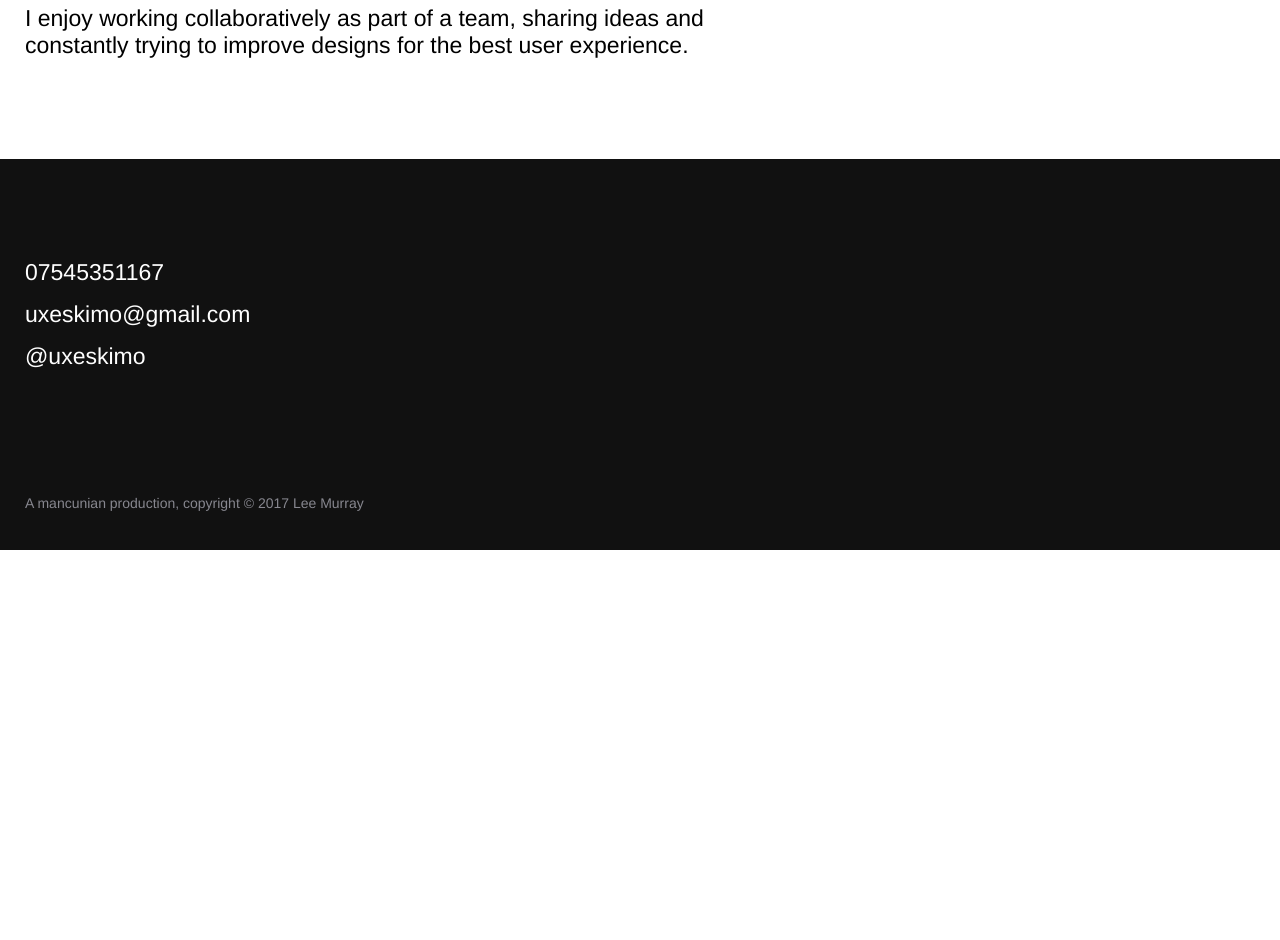
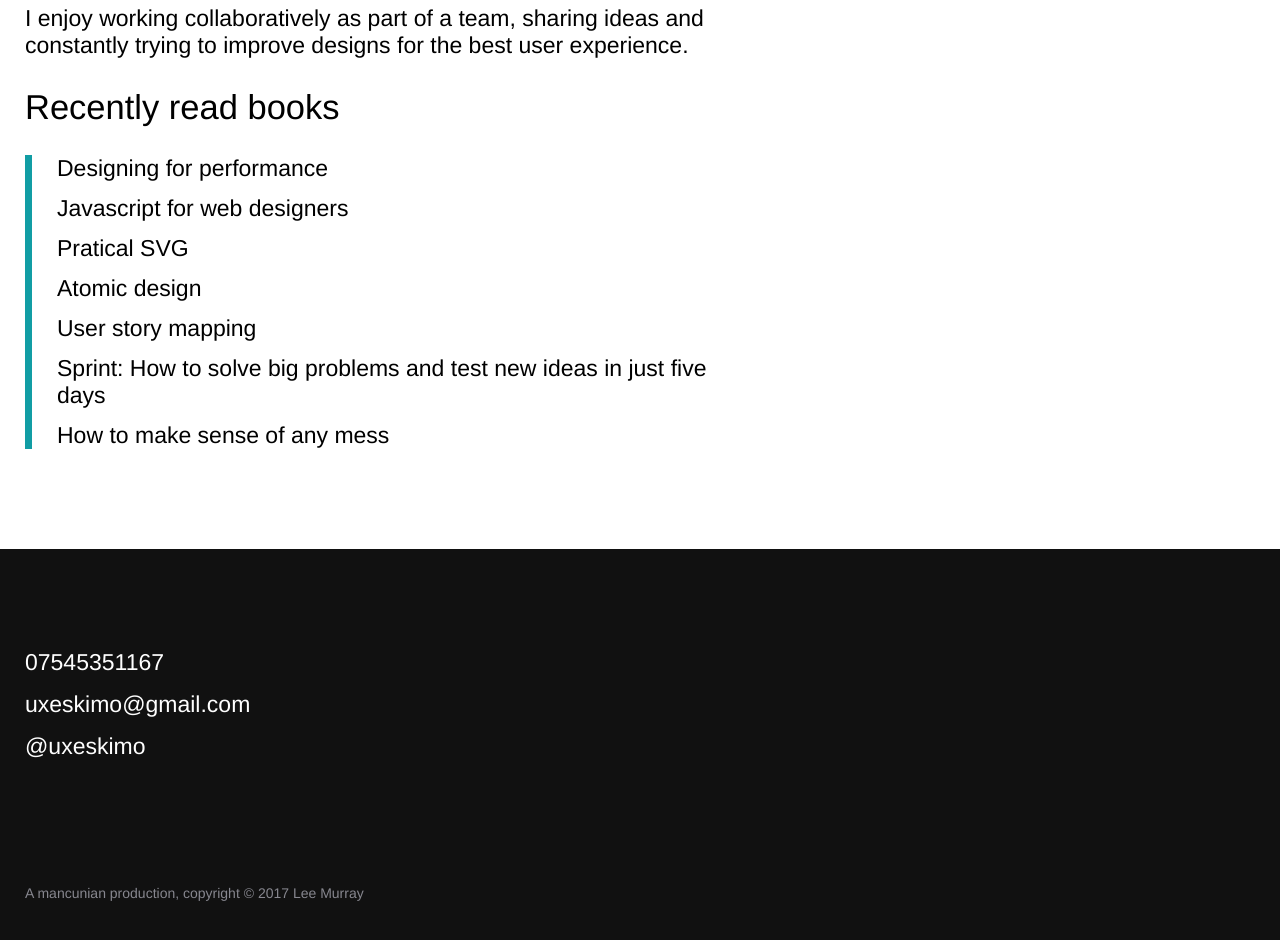
Before and after one commit to uxeskimo/uxeskimo, a Jekyll site: the page built from about.md, in a window 1280 px wide. Shown: the part 1449-2389 px from the top of the page. Built offline with Jekyll 4.4.1, drawn with Linux system fonts in a browser that asks for light colours; before the commit the page ends 1999 px from its top, so only the background shows below that.

Commit message:
Added highligh ul and recent books

```diff
--- a/_dev/src/sass/main.scss
+++ b/_dev/src/sass/main.scss
@@ -42,6 +42,18 @@ body, html {
 img {
   max-width: 100%;
   height: auto;
+}
+.highlight {
+  border-left: 7px solid #119DA4;
+  padding-left: 25px;
+  list-style: none;
+  font-weight: 400;
+  li {
+      padding-bottom: 13px;
+      &:last-of-type {
+        padding-bottom: 0;
+      }
+  }
 }
 
 /* Changing Susy default global settings */
--- a/_dev/src/sass/partials/_home.scss
+++ b/_dev/src/sass/partials/_home.scss
@@ -24,7 +24,7 @@
   .home {
     .intro {
           h1 {
-              font-size: 25px;
+              font-size: 31px;
                 margin-top: 25px;
                @include breakpoint($surf-tide) {
                  font-size: 48px;
--- a/_posts/2016-07-17-responsive-checkout-shortlisted.markdown
+++ b/_posts/2016-07-17-responsive-checkout-shortlisted.markdown
@@ -45,7 +45,7 @@ So it's nice and I feel proud that I contributed to the checkout that has been s
 
 <strong><a href="https://techecommawards.retail-week.com/shortlist-2016" target="_blank">The shortlist for digital customer experience of the year 2016:</a></strong>
 
-<ul>
+<ul class="highlight">
 <li>Argos with 24/7 Customer Inc, Predictive Sales Chat</li>
 <li>Asda, Automated Collection Point</li>
 <li>Cycle Republic with Yocuda, Cycle Republic Reward Card</li>
--- a/about.md
+++ b/about.md
@@ -17,3 +17,15 @@ body-page-class: about
 <img src="http://s3-eu-west-1.amazonaws.com/eskimo/old-trafford-tournament.jpg" alt="The theatre of dreams" >
 
 <p>I enjoy working collaboratively as part of a team, sharing ideas and constantly trying to improve designs for the best <strong>user experience</strong>.</p>
+
+<h2>Recently read books</h2>
+
+<ul class="highlight">
+<li>Designing for performance</li>
+<li>Javascript for web designers</li>
+<li>Pratical SVG</li>
+<li>Atomic design</li>
+<li>User story mapping</li>
+<li>Sprint: How to solve big problems and test new ideas in just five days</li>
+<li>How to make sense of any mess</li>
+</ul>
```
Also changed, not shown: assets/css/main.css, 3 other files.
